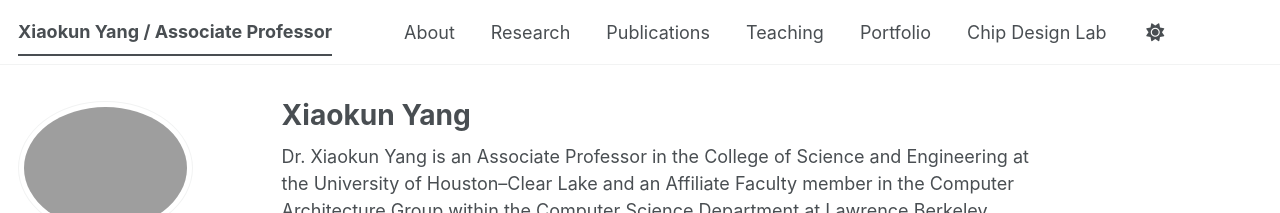
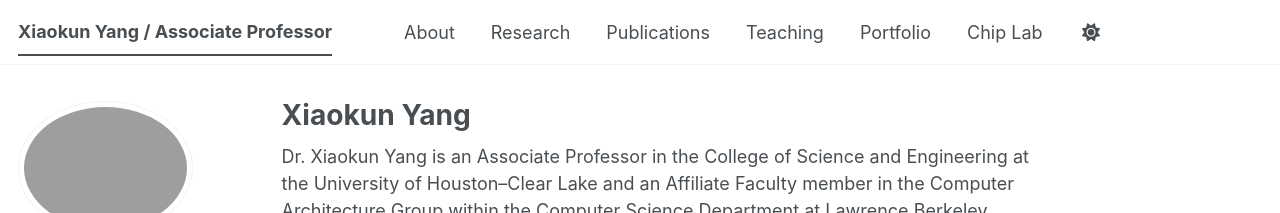
Before and after one commit to bobbieyang/bobbieyang.github.io, a Jekyll site: the page built from _pages/about.md, in a window 1280 px wide. Shown: the top 213 px of the page. Built offline with Jekyll 4.4.1, drawn with Linux system fonts in a browser that asks for light colours; some web fonts are replaced; a script bundle is joined from its source files by our own code; library files that are not in the unit come from our copies.

Commit message:
Update navigation.yml

```diff
--- a/_data/navigation.yml
+++ b/_data/navigation.yml
@@ -29,5 +29,5 @@
   # - title: "CV"
   #   url: /cv-json/
 
-  - title: "Chip Design Lab"
+  - title: "Chip Lab"
     url: /lab/
```
